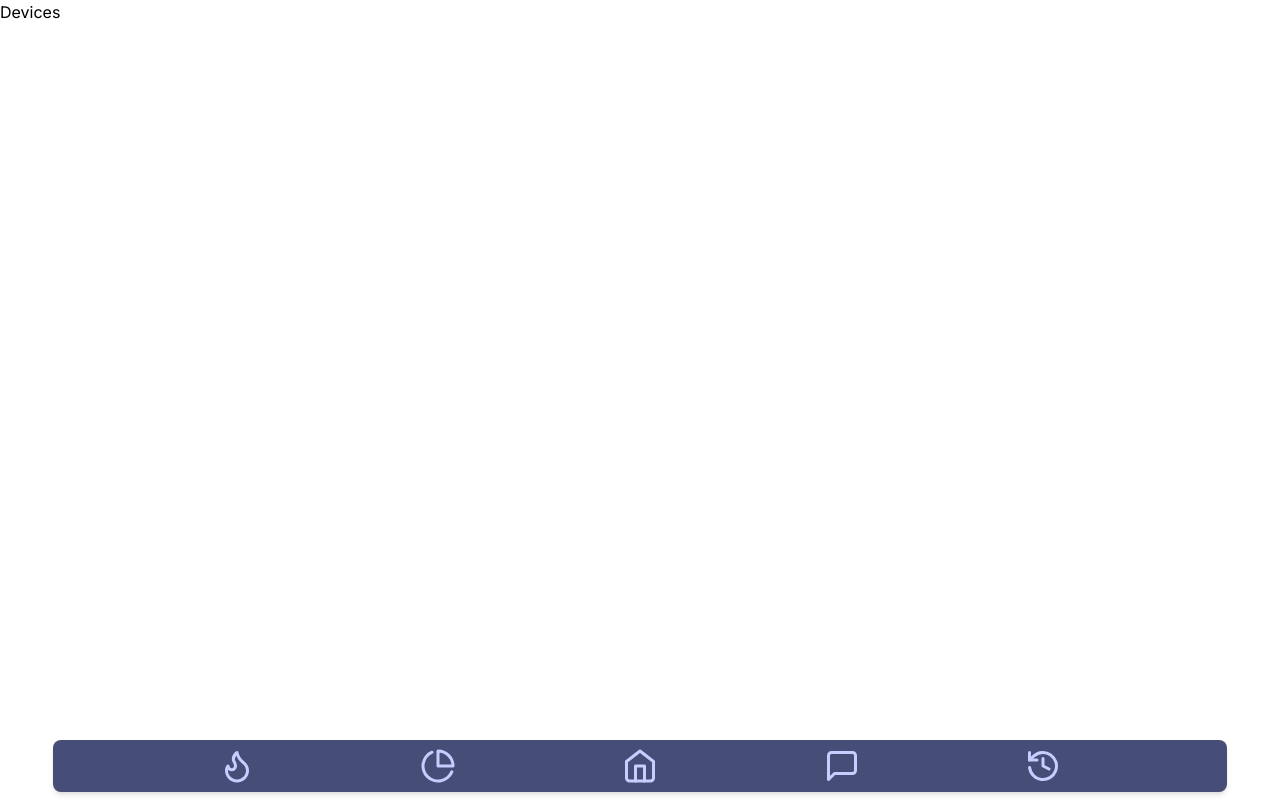
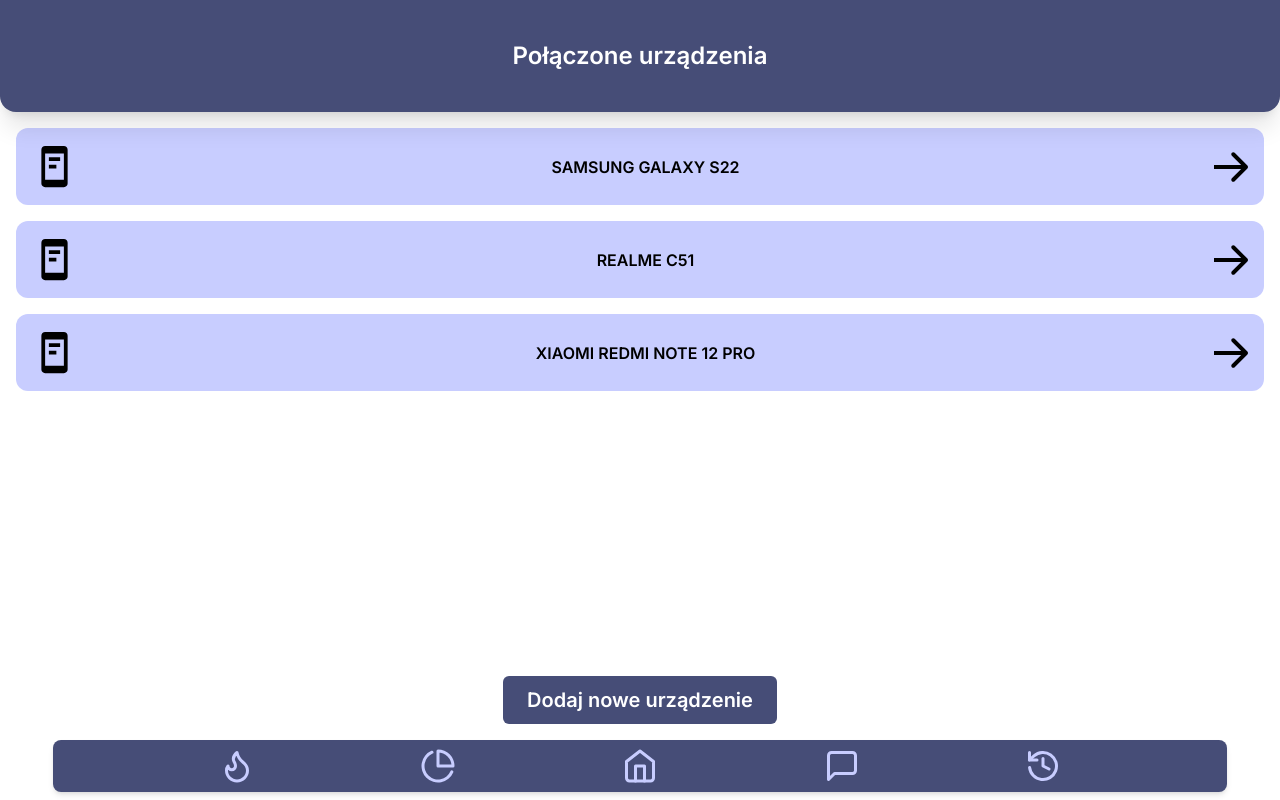
Before and after one commit to Truly-Depressed-Developers/stop-scrolling, a Next.js app: page /profile/devices in a window 1280 px wide. Built offline with nearby package versions, Linux system fonts and the light colour scheme.

Commit message:
Feat: Devices subpage

```diff
--- a/src/app/page.tsx
+++ b/src/app/page.tsx
@@ -30,7 +30,7 @@
 
 export default function Home() {
     return (
-        <div className="">
+        <div>
             <Header className="flex justify-center">
                 <h1 className="text-xl">Wybierz Swoje Dzienne Zadanie</h1>
             </Header>
--- a/src/app/profile/devices/page.tsx
+++ b/src/app/profile/devices/page.tsx
@@ -1,7 +1,60 @@
+import Header from "@/components/Header";
+import { Button } from "@/components/ui/button";
+import Link from "next/link";
 import React from "react";
 
+const Device = ({ name }: { name: string }) => {
+    return (
+        <div className="m-4 flex items-center justify-between rounded-xl bg-secondary p-4">
+            <svg
+                width="45"
+                height="45"
+                viewBox="0 0 45 45"
+                fill="none"
+                xmlns="http://www.w3.org/2000/svg"
+            >
+                <path
+                    d="M31.875 35.625V9.375H13.125V35.625H31.875ZM31.875 1.875C32.8696 1.875 33.8234 2.27009 34.5266 2.97335C35.2299 3.67661 35.625 4.63044 35.625 5.625V39.375C35.625 40.3696 35.2299 41.3234 34.5266 42.0266C33.8234 42.7299 32.8696 43.125 31.875 43.125H13.125C12.1304 43.125 11.1766 42.7299 10.4733 42.0266C9.77009 41.3234 9.375 40.3696 9.375 39.375V5.625C9.375 3.54375 11.0437 1.875 13.125 1.875H31.875ZM16.875 13.125H28.125V16.875H16.875V13.125ZM16.875 20.625H24.375V24.375H16.875V20.625Z"
+                    fill="black"
+                />
+            </svg>
+            <h1 className="font-semibold text-black">{name.toUpperCase()}</h1>
+            <Link href={"/profile/devices"}>
+                <svg
+                    width="34"
+                    height="30"
+                    viewBox="0 0 34 30"
+                    fill="none"
+                    xmlns="http://www.w3.org/2000/svg"
+                >
+                    <path
+                        d="M33.4142 16.4142C34.1953 15.6332 34.1953 14.3668 33.4142 13.5858L20.6863 0.857864C19.9052 0.0768158 18.6389 0.0768158 17.8579 0.857864C17.0768 1.63891 17.0768 2.90524 17.8579 3.68629L29.1716 15L17.8579 26.3137C17.0768 27.0948 17.0768 28.3611 17.8579 29.1421C18.6389 29.9232 19.9052 29.9232 20.6863 29.1421L33.4142 16.4142ZM0 17L32 17V13L0 13L0 17Z"
+                        fill="black"
+                    />
+                </svg>
+            </Link>
+        </div>
+    );
+};
+
 const Devices = () => {
-    return <div>Devices</div>;
+    return (
+        <div className="flex h-full flex-col">
+            <Header className="justify-center">
+                <h1>Połączone urządzenia</h1>
+            </Header>
+            <div className="grow">
+                <Device name="Samsung Galaxy S22" />
+                <Device name="Realme C51" />
+                <Device name="Xiaomi Redmi note 12 Pro" />
+            </div>
+            <div className="m-4 mx-auto ">
+                <Button className="bg-primary p-6 text-xl font-semibold text-white">
+                    Dodaj nowe urządzenie
+                </Button>
+            </div>
+        </div>
+    );
 };
 
 export default Devices;
--- a/src/components/Nav.tsx
+++ b/src/components/Nav.tsx
@@ -11,7 +11,7 @@
     const color = "#c8cdff";
 
     return (
-        <div className="w-full z-40">
+        <div className="z-40 w-full">
             <div className="mx-auto mb-2 flex w-11/12 justify-evenly rounded-lg bg-primary py-2 shadow-md">
                 <Link href={"/streak"}>
                     <svg
@@ -43,9 +43,7 @@
                         <path
                             d="M21.2099 15.8901C20.5737 17.3946 19.5787 18.7203 18.3118 19.7514C17.0449 20.7825 15.5447 21.4875 13.9424 21.8049C12.34 22.1222 10.6843 22.0422 9.12006 21.5719C7.55578 21.1015 6.13054 20.2551 4.96893 19.1067C3.80733 17.9583 2.94473 16.5428 2.45655 14.984C1.96837 13.4252 1.86948 11.7706 2.16851 10.1647C2.46755 8.55886 3.15541 7.05071 4.17196 5.77211C5.18851 4.49351 6.5028 3.4834 7.99992 2.83008"
                             stroke={
-                                pathname === "/stats"
-                                    ? selectedColor
-                                    : "#c8cdff"
+                                pathname === "/stats" ? selectedColor : color
                             }
                             strokeWidth="2"
                             strokeLinecap="round"
@@ -54,9 +52,7 @@
                         <path
                             d="M22 12C22 10.6868 21.7413 9.38642 21.2388 8.17317C20.7362 6.95991 19.9997 5.85752 19.0711 4.92893C18.1425 4.00035 17.0401 3.26375 15.8268 2.7612C14.6136 2.25866 13.3132 2 12 2V12H22Z"
                             stroke={
-                                pathname === "/stats"
-                                    ? selectedColor
-                                    : "#c8cdff"
+                                pathname === "/stats" ? selectedColor : color
                             }
                             strokeWidth="2"
                             strokeLinecap="round"
@@ -74,18 +70,14 @@
                     >
                         <path
                             d="M3 9L12 2L21 9V20C21 20.5304 20.7893 21.0391 20.4142 21.4142C20.0391 21.7893 19.5304 22 19 22H5C4.46957 22 3.96086 21.7893 3.58579 21.4142C3.21071 21.0391 3 20.5304 3 20V9Z"
-                            stroke={
-                                pathname === "/" ? selectedColor : "#c8cdff"
-                            }
+                            stroke={pathname === "/" ? selectedColor : color}
                             strokeWidth="2"
                             strokeLinecap="round"
                             strokeLinejoin="round"
                         />
                         <path
                             d="M9 22V12H15V22"
-                            stroke={
-                                pathname === "/" ? selectedColor : "#c8cdff"
-                            }
+                            stroke={pathname === "/" ? selectedColor : color}
                             strokeWidth="2"
                             strokeLinecap="round"
                             strokeLinejoin="round"
@@ -103,7 +95,7 @@
                         <path
                             d="M21 15C21 15.5304 20.7893 16.0391 20.4142 16.4142C20.0391 16.7893 19.5304 17 19 17H7L3 21V5C3 4.46957 3.21071 3.96086 3.58579 3.58579C3.96086 3.21071 4.46957 3 5 3H19C19.5304 3 20.0391 3.21071 20.4142 3.58579C20.7893 3.96086 21 4.46957 21 5V15Z"
                             stroke={
-                                pathname === "/chat" ? selectedColor : "#c8cdff"
+                                pathname === "/chat" ? selectedColor : color
                             }
                             strokeWidth="2"
                             strokeLinecap="round"
@@ -111,7 +103,7 @@
                         />
                     </svg>
                 </Link>
-                <Link href={"/history"}>
+                <Link href={"/profile"}>
                     <svg
                         width="36"
                         height="36"
@@ -122,9 +114,7 @@
                         <path
                             d="M3 3V8H8"
                             stroke={
-                                pathname === "/history"
-                                    ? selectedColor
-                                    : "#c8cdff"
+                                pathname === "/profile" ? selectedColor : color
                             }
                             strokeWidth="2"
                             strokeLinecap="round"
@@ -133,9 +123,7 @@
                         <path
                             d="M3.05 13.0001C3.27151 15.0059 4.1607 16.8791 5.57478 18.3188C6.98886 19.7585 8.84577 20.6812 10.8473 20.9387C12.8488 21.1961 14.8788 20.7735 16.6112 19.7386C18.3436 18.7036 19.678 17.1165 20.3999 15.2321C21.1219 13.3476 21.1896 11.2752 20.5921 9.34766C19.9947 7.42012 18.7668 5.7493 17.1056 4.60353C15.4444 3.45776 13.4463 2.90354 11.4322 3.02987C9.41817 3.15619 7.50501 3.95574 6 5.30009L3 8.00009"
                             stroke={
-                                pathname === "/history"
-                                    ? selectedColor
-                                    : "#c8cdff"
+                                pathname === "/history" ? selectedColor : color
                             }
                             strokeWidth="2"
                             strokeLinecap="round"
@@ -144,9 +132,7 @@
                         <path
                             d="M12 7V12L16 14"
                             stroke={
-                                pathname === "/history"
-                                    ? selectedColor
-                                    : "#c8cdff"
+                                pathname === "/history" ? selectedColor : color
                             }
                             strokeWidth="2"
                             strokeLinecap="round"
```
Also changed, not shown: public/icon/Arrow 3.svg (added), public/icon/mdi_smartphone-text.svg (added).
